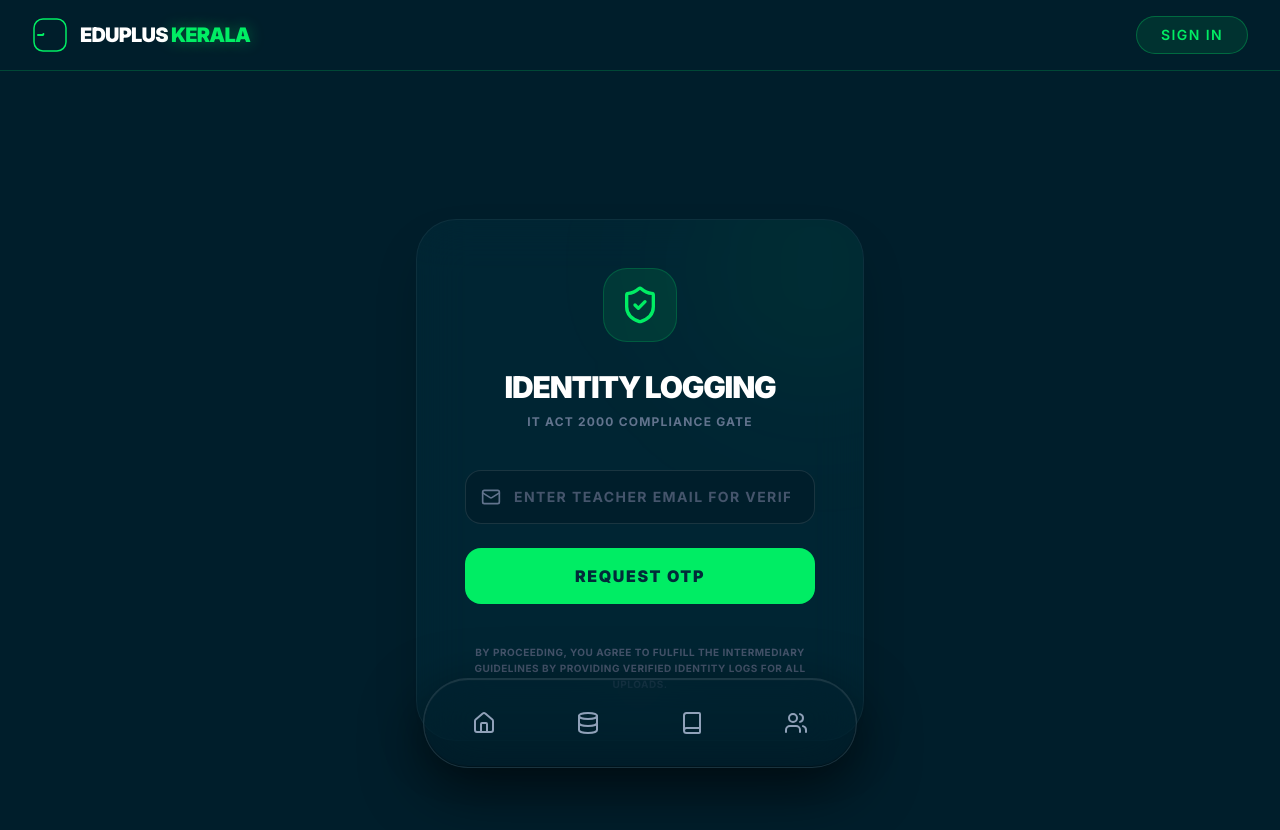
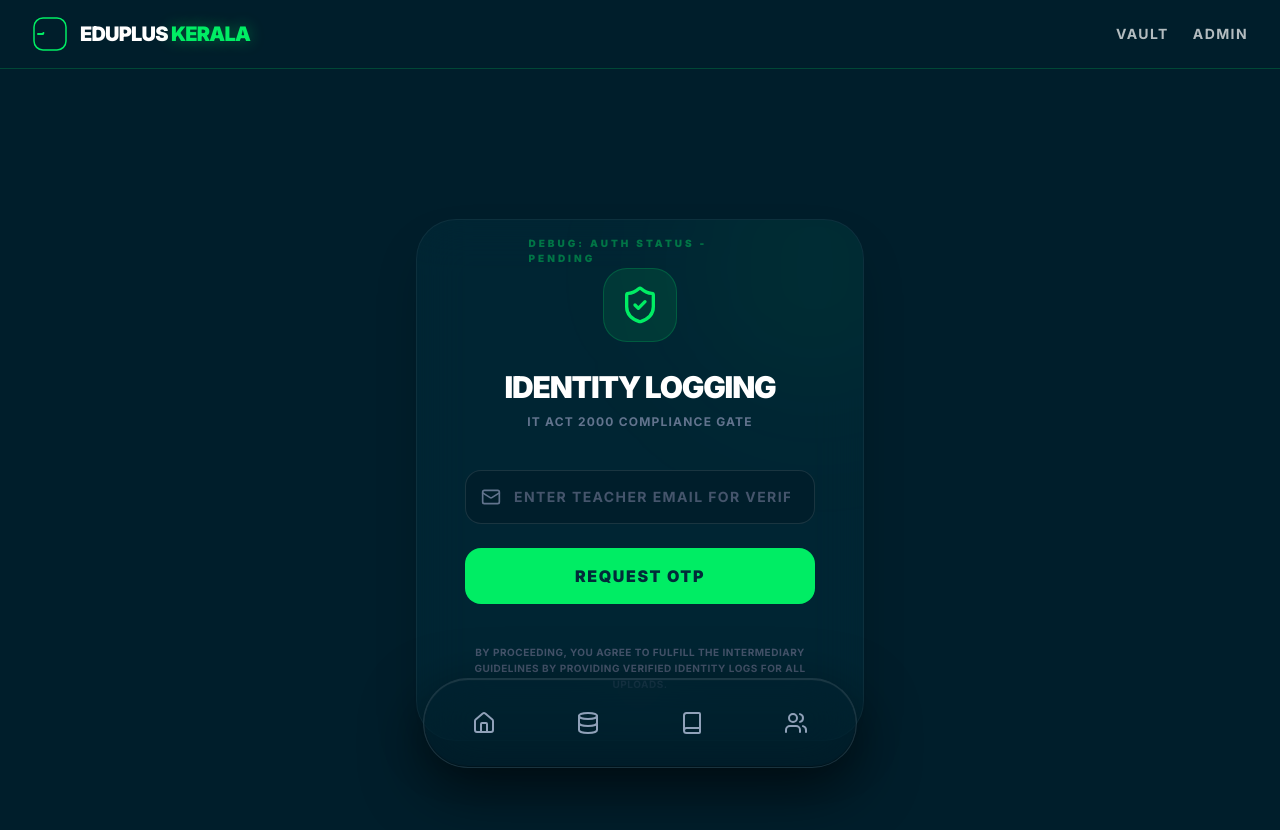
Before and after one commit to VK-official/Eduplus-Kerala, a Next.js app: page /admin in a window 1280 px wide. Shown: the top 830 px of the page. Built offline with nearby package versions, Linux system fonts and the light colour scheme; no server answers.

Commit message:
Edited Buttons

```diff
--- a/app/admin/page.tsx
+++ b/app/admin/page.tsx
@@ -14,6 +14,17 @@ export default function AdminPage() {
   const [loading, setLoading] = useState(false);
   const [error, setError] = useState<string | null>(null);
   const [uploaderEmail, setUploaderEmail] = useState("");
+
+  useEffect(() => {
+    const checkSession = async () => {
+      const { data: { user } } = await supabase.auth.getUser();
+      if (user) {
+        setUploaderEmail(user.email!);
+        setStep("verified");
+      }
+    };
+    checkSession();
+  }, []);
 
   const handleSendOtp = async (e: React.FormEvent) => {
     e.preventDefault();
@@ -72,6 +83,10 @@ export default function AdminPage() {
           className="w-full max-w-md bg-[#012B39]/60 backdrop-blur-xl border border-white/5 rounded-[2.5rem] p-8 md:p-12 shadow-2xl relative overflow-hidden"
         >
           <div className="absolute -top-20 -right-20 w-64 h-64 bg-[#00ED64]/5 rounded-full blur-[80px]" />
+
+          <div className="absolute top-4 left-1/2 -translate-x-1/2 text-[10px] font-black text-[#00ED64] uppercase tracking-[0.3em] opacity-40">
+            DEBUG: Auth Status - {step === "verified" ? "VERIFIED" : "PENDING"}
+          </div>
 
           <div className="relative z-10 text-center mb-10">
             <div className="inline-block p-4 bg-[#00ED64]/10 rounded-3xl border border-[#00ED64]/20 mb-6">
--- a/components/header.tsx
+++ b/components/header.tsx
@@ -79,30 +79,19 @@ export function Header() {
           </span>
         </Link>
 
-        <div className="flex items-center gap-4">
-          {user ? (
-            <>
-              <Link
-                href="/dashboard"
-                className="px-6 py-2 rounded-full bg-white/5 text-white text-sm font-bold hover:bg-white/10 transition-colors uppercase tracking-widest"
-              >
-                Dashboard
-              </Link>
-              <button
-                onClick={handleSignOut}
-                className="px-6 py-2 rounded-full border border-white/10 text-slate-400 text-sm font-semibold hover:bg-white/5 transition-colors uppercase tracking-widest"
-              >
-                Sign Out
-              </button>
-            </>
-          ) : (
+        <div className="flex items-center gap-6">
+          <Link href="/vault" className="text-white/70 hover:text-[#00ED64] text-sm font-bold uppercase tracking-widest transition-colors">
+            Vault
+          </Link>
+          <Link href="/admin" className="text-white/70 hover:text-[#00ED64] text-sm font-bold uppercase tracking-widest transition-colors">
+            Admin
+          </Link>
+          {user && (
             <button
-              onClick={handleSignIn}
-              className="px-6 py-2 rounded-full bg-[#00ED64]/10 text-[#00ED64] border border-[#00ED64]/30 text-sm font-semibold hover:bg-[#00ED64]/20 transition-all font-black uppercase tracking-widest"
-              onMouseEnter={e => (e.currentTarget.style.boxShadow = "0 0 20px rgba(0,237,100,0.3)")}
-              onMouseLeave={e => (e.currentTarget.style.boxShadow = "none")}
+              onClick={handleSignOut}
+              className="px-6 py-2 rounded-full border border-white/10 text-slate-400 text-sm font-semibold hover:bg-white/5 transition-colors uppercase tracking-widest"
             >
-              Sign In
+              Sign Out
             </button>
           )}
         </div>
```
